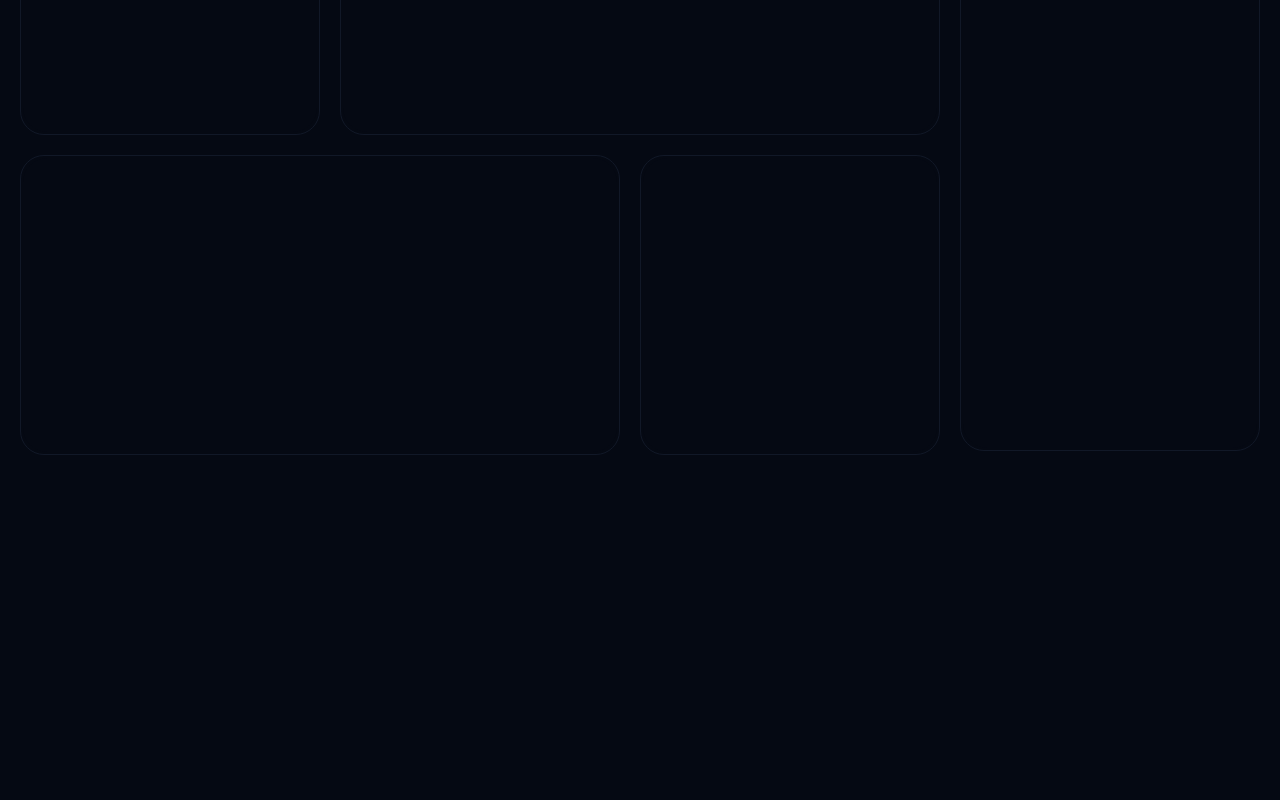
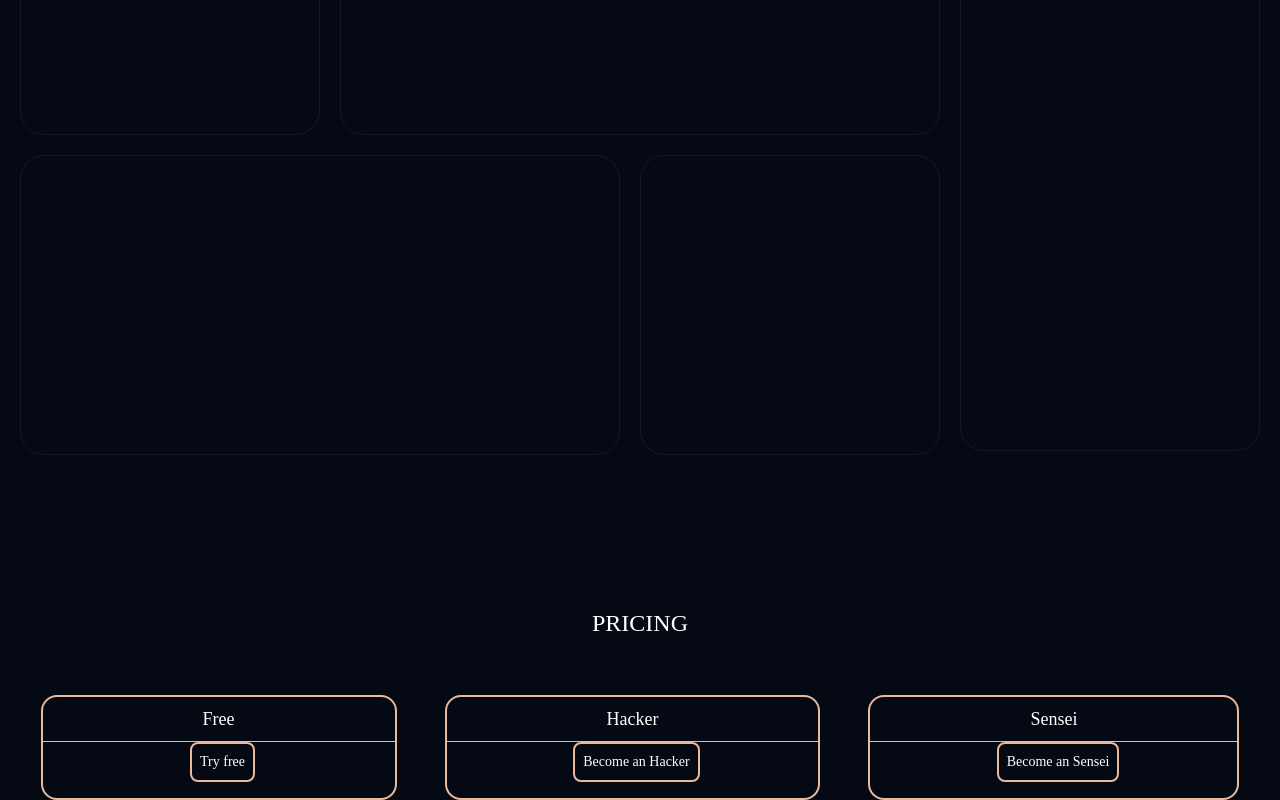
Before and after one commit to Coddyum/Next-Codify, a Next.js app in the folder next-codify/: page / in a window 1280 px wide. Shown: the part 1938-2738 px from the top of the page. Before the commit the page ends 2433 px from the top, so only its background shows below. Built offline with nearby package versions, Linux system fonts and the light colour scheme; what tailwindcss-animated would draw is missing.

Commit message:
Update
Bento full to auto height
Started to writing princing
created LoginNav same like default nav but with not a button just a logo
created a signup page

```diff
--- /dev/null
+++ b/next-codify/src/app/Pages/SignUp/page.tsx
@@ -0,0 +1,21 @@
+"use client";
+
+import "../../globals.css";
+import LoginNav from "@/app/components/layout/home/NavBar/LoginNav";
+
+export default function signup() {
+    return (
+        <>
+            <div className="w-screen h-auto">
+                <LoginNav/>
+                <div className="max-w-screen-xl h-auto  flex items-center justify-center mx-auto">
+                    <div className="border-2 border-or-300 rounded-2xl mt-56">
+                        <h1 className="text-white text-lg font-medium px-48 py-4">
+                            Sign Up
+                        </h1>
+                    </div>
+                </div>
+            </div>
+        </>
+    );
+}
--- a/next-codify/src/app/components/layout/home/Main/MainBento.tsx
+++ b/next-codify/src/app/components/layout/home/Main/MainBento.tsx
@@ -7,9 +7,9 @@ export default function Main() {
     return (
         <>
             <Cursor />
-            <div className="w-screen h-full">
+            <div className="w-screen h-auto">
                 <div
-                    className="max-w-screen-xl mx-auto flex gap-5 flex-wrap container mb-10"
+                    className="max-w-screen-xl mx-auto flex gap-5 flex-wrap container mb-24"
                     style={{ "--clr": "#ecb99d" } as React.CSSProperties}>
                     <div className="flex flex-col gap-5 ml-5">
                         <div className="flex gap-5">
--- /dev/null
+++ b/next-codify/src/app/components/layout/home/Main/mainPricing.tsx
@@ -0,0 +1,45 @@
+import DefaultBtn from "@/app/components/common/Button/DefaultBtn";
+
+export default function MainPricing() {
+    return (
+        <>
+            <div className="w-screen h-auto mt-2">
+                <div className="max-w-screen-xl flex items-center justify-center mx-auto">
+                    <h2 className="text-white text-2xl font-medium my-14">
+                        PRICING
+                    </h2>
+                </div>
+                <div className="max-w-screen-xl h-auto flex items-center justify-center mx-auto gap-12">
+                    <div className="w-auto h-auto bg-transparent rounded-2xl border-2 border-or-300">
+                        <h2 className="text-white text-lg font-medium px-40 py-2 text-center">
+                            Free
+                        </h2>
+                        <hr className="border-or-300" />
+                        <div className="flex items-center justify-center mb-4">
+                        <DefaultBtn text={"Try free"}/>
+                        </div>
+                    </div>
+                    <div className="w-auto h-auto bg-transparent rounded-2xl border-2 border-or-300">
+                        <h2 className="text-white text-lg font-medium px-40 py-2 text-center">
+                            Hacker
+                        </h2>
+                        <hr className="border-or-300" />
+                        <div className="flex items-center justify-center mb-4">
+                        <DefaultBtn text={"Become an Hacker"}/>
+                        </div>
+                    </div>
+                    <div className="w-auto h-auto bg-transparent rounded-2xl border-2 border-or-300">
+                        <h2 className="text-white text-lg font-medium px-40 py-2 text-center">
+                            Sensei
+                        </h2>
+                        <hr className="border-or-300" />
+                        <div className="flex items-center justify-center mb-4">
+                        <DefaultBtn text={"Become an Sensei"}/>
+                        </div>
+                    </div>
+
+                </div>
+            </div>
+        </>
+    );
+}
--- a/next-codify/src/app/components/layout/home/NavBar/DefaultNav.tsx
+++ b/next-codify/src/app/components/layout/home/NavBar/DefaultNav.tsx
@@ -1,16 +1,21 @@
-"use client"
+"use client";
 
 import DefaultBtn from "@/app/components/common/Button/DefaultBtn";
 import Logo from "@/app/components/common/Logo/logo";
+import Link from "next/link";
 
-
-const DefaultNav = () => {
+const LoginNav = () => {
     return (
         <>
             <div className="max-w-screen-xl mx-auto px-4 sm:px-6 lg:px-8">
                 <div className="flex justify-between items-center py-3">
-                    <Logo/>
-                    <DefaultBtn text={"Get Started"} />
+                    <Link href="/">
+                        <Logo />
+                    </Link>
+
+                    <Link href="/Pages/SignUp">
+                        <DefaultBtn text={"Get Started"} />
+                    </Link>
                 </div>
             </div>
             <hr className="border-or-300" />
@@ -18,4 +23,4 @@ const DefaultNav = () => {
     );
 };
 
-export default DefaultNav;
+export default LoginNav;
--- /dev/null
+++ b/next-codify/src/app/components/layout/home/NavBar/LoginNav.tsx
@@ -0,0 +1,22 @@
+"use client"
+
+import Logo from "@/app/components/common/Logo/logo";
+import Link from "next/link";
+
+
+const DefaultNav = () => {
+    return (
+        <>
+            <div className="max-w-screen-xl mx-auto px-4 sm:px-6 lg:px-8">
+                <div className="flex justify-between items-center py-4">
+                <Link href="/">
+                        <Logo />
+                </Link>
+                </div>
+            </div>
+            <hr className="border-or-300" />
+        </>
+    );
+};
+
+export default DefaultNav;
--- a/next-codify/src/app/hooks/cursor.tsx
+++ b/next-codify/src/app/hooks/cursor.tsx
@@ -13,8 +13,8 @@ const Cursor = () => {
             };
         });
     }, []);
-
     return null;
 };
 
+
 export default Cursor;
--- a/next-codify/src/app/page.tsx
+++ b/next-codify/src/app/page.tsx
@@ -4,6 +4,7 @@ import Header from "./components/layout/home/Header/header"
 import DefaultNav from "./components/layout/home/NavBar/DefaultNav"
 import Main from "./components/layout/home/Main/MainBento"
 import "./globals.css"
+import MainPricing from "./components/layout/home/Main/mainPricing"
 
 export default function LandingPage(){
   return (
@@ -16,6 +17,7 @@ export default function LandingPage(){
       </header>
       <main>
         <Main/>
+        <MainPricing/>
       </main>
     </>
   )
```
